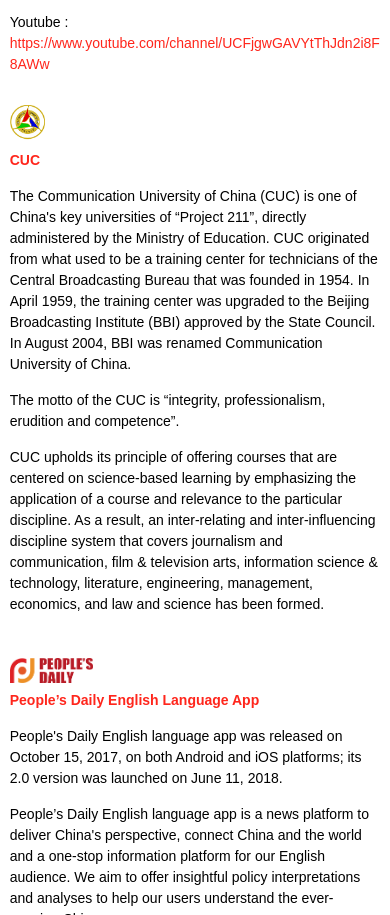
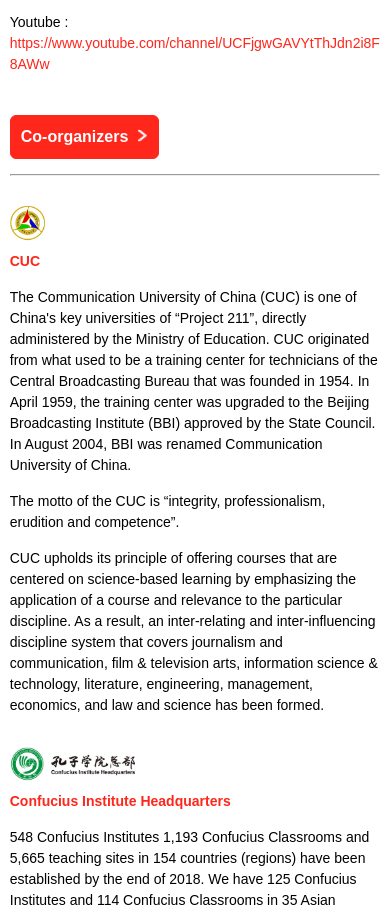
Before and after one commit to TanyaYang/ForeignersOnChina, a plain HTML site: page en.html in a window 390 px wide. Shown: the part 5689-6604 px from the top of the page. Drawn offline with Linux system fonts and the light colour scheme.

Commit message:
孔子学院信息更新

```diff
--- a/css/web.css
+++ b/css/web.css
@@ -54,6 +54,7 @@
 #Competition-Rules .red-btn{width: 170px;}
 #Awards .red-btn{width: 85px;}
 #Organizer .red-btn{width: 102px;}
+#Co-organizers .red-btn{width: 137px;}
 .red-btn img{width: 10px;height: 13px;margin-left: 10px;margin-top: 13px;}
 .details p,em,i{margin-top: 15px; font: Arial; font-size: 14px;line-height: 1.5;}
 .details a{color:#ff261c; }
@@ -63,9 +64,10 @@
 footer img{height: 35px;width: 35px;margin:35px 0 35px 10px;}
 img.top{width: 65px; height: 65px; position: fixed;right: 30px;bottom: 30px;}
 
-#logo1,#logo2,#logo3,#logo4,#logo6,#logo7{position: relative;}
+#logo1,#logo2,#logo3,#logo4,#logo6,#logo7,#logo8{position: relative;}
 img.org-logo1{height: 22px;width: auto;position:absolute;top:-2px;left: 55px}
 img.org-logo2{height: 35px;width: auto;position:absolute;top:-5px;left: 220px}
+img.org-logo8{height: 34px;width: auto;position:absolute;top:-8px;left: 250px}
 img.org-logo5{height: 30px;width: auto;position:absolute;top:-5px;left: 300px}
 img.org-logo3{height: 35px;width: auto;position:absolute;top:-5px;left: 52px}
 img.org-logo7{height: 25px;width: auto;position:absolute;top:-5px;left: 300px}
@@ -148,10 +150,11 @@
 img.org-logo1{height: 22px;width: auto;position:absolute;top:5px;left: 0px}
 img.org-logo4,img.org-logo6{height: 30px;width: auto;position:absolute;top:20px;left: 0px}
 img.org-logo7{height: 25px;width: auto;position:absolute;top:28px;left: 0px}
+img.org-logo8{height: 34px;width: auto;position:absolute;top:16px;left: 0px}
 img.org-logo2,img.org-logo3{height: 35px;width: auto;position:absolute;top:15px;left: 0px}
 img.org-logo5{height: 30px;width: auto;position:absolute;top:15px;left: 83px}
 #logo1 p.red{padding-top: 35px;}
-#logo2 p.red,#logo3 p.red,#logo4 p.red,#logo6 p.red,#logo7 p.red{padding-top: 60px;}
+#logo2 p.red,#logo3 p.red,#logo4 p.red,#logo6 p.red,#logo7 p.red,#logo8 p.red{padding-top: 60px;}
 
 .AwardsWork{width: 60%;left: 20%}
 .panel-details {width: 100%;}
--- a/css/web_zh.css
+++ b/css/web_zh.css
@@ -63,14 +63,16 @@
 img.top{width: 65px; height: 65px; position: fixed;right: 30px;bottom: 30px;}
 .details a{color:#ff261c; }
 
-#logo1,#logo2,#logo3,#logo4,#logo6,#logo7{position: relative;}
+#logo1,#logo2,#logo3,#logo4,#logo6,#logo7,#logo8{position: relative;}
 img.org-logo1{height: 22px;width: auto;position:absolute;top:4px;left: 190px}
 img.org-logo2{height: 35px;width: auto;position:absolute;top:-5px;left: 175px}
+img.org-logo8{height: 34px;width: auto;position:absolute;top:-5px;left: 85px}
 img.org-logo5{height: 30px;width: auto;position:absolute;top:-5px;left: 258px}
 img.org-logo3{height: 35px;width: auto;position:absolute;top:-5px;left: 150px}
 img.org-logo7{height: 25px;width: auto;position:absolute;top:2px;left: 165px}
 img.org-logo4{height: 30px;width: auto;position:absolute;top:2px;left: 210px}
 img.org-logo6{height: 30px;width: auto;position:absolute;top:-5px;left: 85px}
+
 
 
 
@@ -144,11 +146,12 @@
 .banner-info .info-3 p,.banner-info p{font-size: 16px;}
 img.org-logo1{height: 22px;width: auto;position:absolute;top:5px;left: 0px}
 img.org-logo4,img.org-logo6{height: 30px;width: auto;position:absolute;top:20px;left: 0px}
+img.org-logo8{height: 34px;width: auto;position:absolute;top:16px;left: 0px}
 img.org-logo7{height: 25px;width: auto;position:absolute;top:28px;left: 0px}
 img.org-logo2,img.org-logo3{height: 35px;width: auto;position:absolute;top:15px;left: 0px}
 img.org-logo5{height: 30px;width: auto;position:absolute;top:15px;left: 83px}
 #logo1 p.red{padding-top: 35px;}
-#logo2 p.red,#logo3 p.red,#logo4 p.red,#logo6 p.red,#logo7 p.red{padding-top: 60px;}
+#logo2 p.red,#logo3 p.red,#logo4 p.red,#logo6 p.red,#logo7 p.red,#logo8 p.red{padding-top: 60px;}
 
 .AwardsWork{width: 60%;left: 20%}
 .panel-details {width: 100%;}
--- a/en.html
+++ b/en.html
@@ -160,11 +160,18 @@
 					<p>Founded in April, 2015, the Digital Media Center under CIPG is dedicated to telling the story of China and its people to the world using digital content using social media. It has two international social media brands: China Matters and China Focus. China Matters has produced more than 600 news, reports and feature videos on China in the span of three years. These include China Watch Feature; I’m in China with Josh; Top 5 in China; China in Motion; and Xi’s Thoughts Made Easy. And its Facebook and YouTube accounts have become vital channels for our English videos on China, in connecting to the rest of the world.</p>
 					<p>Facebook : <a href="https://www.facebook.com/chinamatters/"> https://www.facebook.com/chinamatters/</a></p>
 					<p style="word-wrap:break-word; ">Youtube : <a href="https://www.youtube.com/channel/UCFjgwGAVYtThJdn2i8F8AWw"> https://www.youtube.com/channel/UCFjgwGAVYtThJdn2i8F8AWw</a></p>
+				</div>
 
+				<div id="Co-organizers"><div class="red-btn">Co-organizers<img src="img/arrow.png" alt=""></div></div>
+				<hr>
+				<div class="details">
 					<div id="logo3"><p class="red">CUC  </p><img class="org-logo3" src="img/5-2.png" alt=""></div>
 					<p>The Communication University of China (CUC) is one of China's key universities of “Project 211”, directly administered by the Ministry of Education. CUC originated from what used to be a training center for technicians of the Central Broadcasting Bureau that was founded in 1954. In April 1959, the training center was upgraded to the Beijing Broadcasting Institute (BBI) approved by the State Council. In August 2004, BBI was renamed Communication University of China. </p>
 					<p>The motto of the CUC is “integrity, professionalism, erudition and competence”.</p>
 					<p>CUC upholds its principle of offering courses that are centered on science-based learning by emphasizing the application of a course and relevance to the particular discipline. As a result, an inter-relating and inter-influencing discipline system that covers journalism and communication, film & television arts, information science & technology, literature, engineering, management, economics, and law and science has been formed.</p>
+
+					<div id="logo8"><p class="red">Confucius Institute Headquarters</p><img class="org-logo8" src="img/5-8.jpg" alt=""></div>
+					<p>548 Confucius Institutes 1,193 Confucius Classrooms and 5,665 teaching sites in 154 countries (regions) have been established by the end of 2018. We have 125 Confucius Institutes and 114 Confucius Classrooms in 35 Asian countries (regions), 59 Confucius Institutes and 41 Confucius Classrooms in 44 African countries, 182 Confucius Institutes and 341 Confucius Classrooms in 43 European countries (regions), 161 Confucius Institutes and 595 Confucius Classrooms in 25 American countries, and 21 Confucius Institutes and 102 Confucius Classrooms in 7 Oceanian countries. At present, Confucius Institutes have 47,000 full-time and part-time teachers both from China and other countries teaching 1.86 million students with various academic backgrounds face to face and 810,000 registered online students. The various cultural activities held by Confucius Institutes in the whole year have attracted 13 million people. Encouraged by Confucius Institutes, over 60 countries have included Chinese language teaching into their national education system through enacting policies, and over 170 countries have established Chinese language courses or majors.</p>
 
 					<div id="logo7"><p class="red">People’s Daily English Language App</p><img class="org-logo7" src="img/5-7.png" alt=""></div>
 					<p>People's Daily English language app was released on October 15, 2017, on both Android and iOS platforms; its 2.0 version was launched on June 11, 2018. </p>
```
Also changed, not shown: zh.html (+8 -0 lines), img/5-8.jpg (added).
